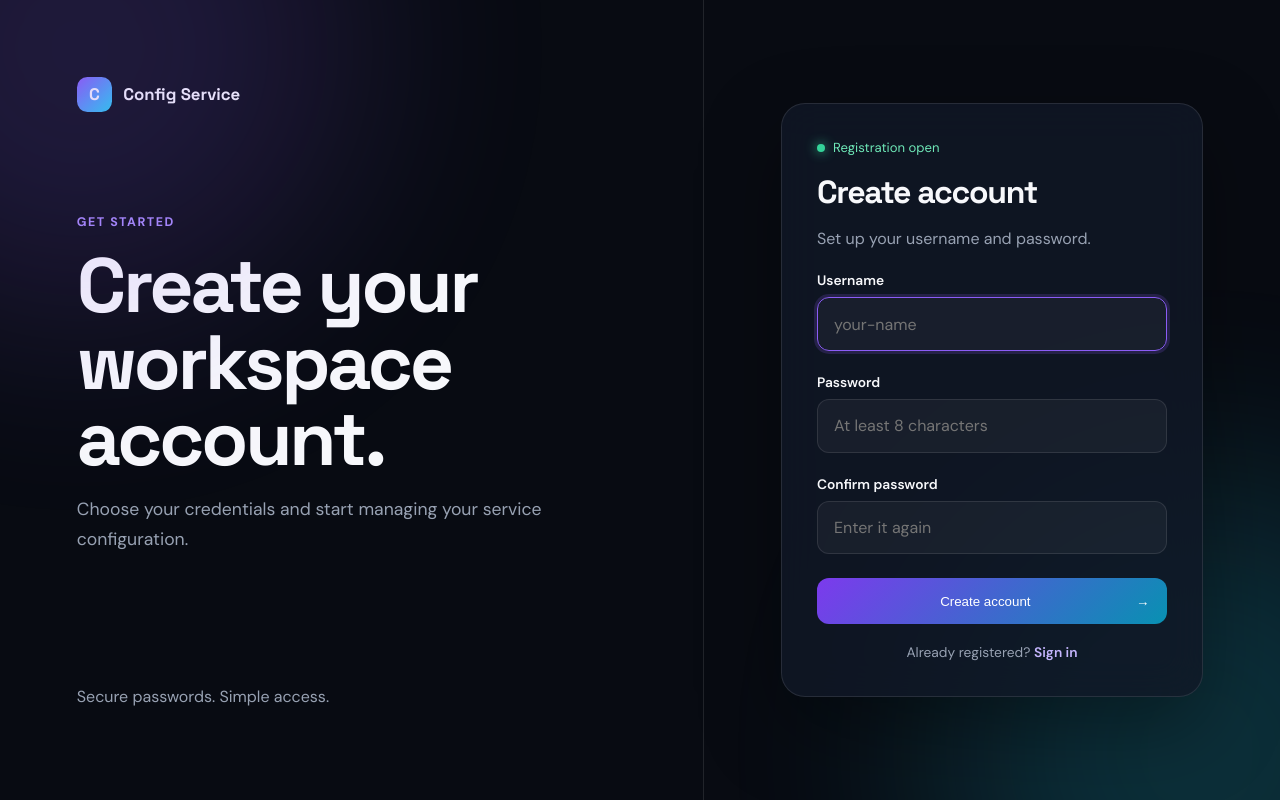
After one commit to mmk7861/my_app, a FastAPI app: page /register in a window 1280 px wide. The commit adds this page. Run offline with FastAPI, Linux system fonts and the light colour scheme; parts of the project's set-up code (start-up, migrations or seed data) failed here and were passed over; some libraries are stand-ins or nearby versions.

Commit message:
Migrate app to FastAPI with PostgreSQL authentication

```diff
--- /dev/null
+++ b/backend/__init__.py
@@ -0,0 +1 @@
+"""Config service backend package."""
--- /dev/null
+++ b/backend/app.py
@@ -0,0 +1,262 @@
+import os
+import re
+import secrets
+from contextlib import asynccontextmanager
+from pathlib import Path
+from typing import Annotated
+
+from dotenv import load_dotenv
+from fastapi import FastAPI, Form, Request
+from fastapi.responses import HTMLResponse, JSONResponse, RedirectResponse
+from fastapi.staticfiles import StaticFiles
+from fastapi.templating import Jinja2Templates
+from pwdlib import PasswordHash
+from sqlalchemy import String, create_engine, select, text
+from sqlalchemy.exc import IntegrityError, SQLAlchemyError
+from sqlalchemy.orm import DeclarativeBase, Mapped, mapped_column, sessionmaker
+from sqlalchemy.pool import StaticPool
+from starlette.middleware.sessions import SessionMiddleware
+
+
+PROJECT_ROOT = Path(__file__).resolve().parent.parent
+load_dotenv(PROJECT_ROOT / ".env")
+password_hash = PasswordHash.recommended()
+
+
+class Base(DeclarativeBase):
+    pass
+
+
+class User(Base):
+    __tablename__ = "user"
+
+    id: Mapped[int] = mapped_column(primary_key=True)
+    username: Mapped[str] = mapped_column(String(80), unique=True, index=True)
+    password_hash: Mapped[str] = mapped_column(String(255))
+
+
+def create_app(test_config=None):
+    config = {
+        "SECRET_KEY": os.getenv("SECRET_KEY", secrets.token_hex(32)),
+        "APP_NAME": os.getenv("APP_NAME", "Config Service"),
+        "APP_ENV": os.getenv("APP_ENV", "development"),
+        "DATABASE_URL": os.getenv(
+            "DATABASE_URL",
+            "postgresql+psycopg://my_app_user@localhost:5432/my_app",
+        ),
+        "ADMIN_USERNAME": os.getenv("ADMIN_USERNAME", "admin"),
+        "ADMIN_PASSWORD": os.getenv("ADMIN_PASSWORD", "welcome123"),
+    }
+    if test_config:
+        config.update(test_config)
+
+    engine_options = {"pool_pre_ping": True}
+    if config["DATABASE_URL"] == "sqlite:///:memory:":
+        engine_options.update(
+            connect_args={"check_same_thread": False},
+            poolclass=StaticPool,
+        )
+
+    engine = create_engine(config["DATABASE_URL"], **engine_options)
+    database_session = sessionmaker(bind=engine, expire_on_commit=False)
+
+    @asynccontextmanager
+    async def lifespan(_app: FastAPI):
+        Base.metadata.create_all(engine)
+        with database_session() as db_session:
+            user = db_session.scalar(
+                select(User).where(User.username == config["ADMIN_USERNAME"])
+            )
+            if user is None:
+                user = User(
+                    username=config["ADMIN_USERNAME"],
+                    password_hash=password_hash.hash(config["ADMIN_PASSWORD"]),
+                )
+                db_session.add(user)
+                db_session.commit()
+            elif not user.password_hash.startswith("$argon2"):
+                # One-time migration from the legacy password hash.
+                user.password_hash = password_hash.hash(config["ADMIN_PASSWORD"])
+                db_session.commit()
+
+        yield
+        engine.dispose()
+
+    app = FastAPI(title=config["APP_NAME"], lifespan=lifespan)
+    app.add_middleware(
+        SessionMiddleware,
+        secret_key=config["SECRET_KEY"],
+        same_site="lax",
+        https_only=False,
+    )
+    app.mount(
+        "/static",
+        StaticFiles(directory=PROJECT_ROOT / "frontend" / "static"),
+        name="static",
+    )
+    templates = Jinja2Templates(directory=PROJECT_ROOT / "frontend" / "templates")
+
+    @app.get("/", response_class=HTMLResponse)
+    def index(request: Request):
+        if request.session.get("username"):
+            return RedirectResponse(request.url_for("welcome"), status_code=303)
+        return templates.TemplateResponse(
+            request,
+            "login.html",
+            {"app_name": config["APP_NAME"]},
+        )
+
+    @app.get("/register", response_class=HTMLResponse)
+    def register_page(request: Request):
+        if request.session.get("username"):
+            return RedirectResponse(request.url_for("welcome"), status_code=303)
+        return templates.TemplateResponse(
+            request,
+            "register.html",
+            {"app_name": config["APP_NAME"]},
+        )
+
+    @app.post("/register", response_class=HTMLResponse)
+    def register(
+        request: Request,
+        username: Annotated[str, Form()],
+        password: Annotated[str, Form()],
+        confirm_password: Annotated[str, Form()],
+    ):
+        username = username.strip()
+        error = None
+
+        if not re.fullmatch(r"[A-Za-z0-9_.-]{3,32}", username):
+            error = (
+                "Username must be 3–32 characters and use only letters, "
+                "numbers, dots, underscores, or hyphens."
+            )
+        elif len(password) < 8:
+            error = "Password must contain at least 8 characters."
+        elif password != confirm_password:
+            error = "The passwords do not match."
+
+        if error:
+            return templates.TemplateResponse(
+                request,
+                "register.html",
+                {
+                    "app_name": config["APP_NAME"],
+                    "error": error,
+                    "username": username,
+                },
+                status_code=400,
+            )
+
+        with database_session() as db_session:
+            existing_user = db_session.scalar(
+                select(User).where(User.username == username)
+            )
+            if existing_user:
+                return templates.TemplateResponse(
+                    request,
+                    "register.html",
+                    {
+                        "app_name": config["APP_NAME"],
+                        "error": "That username is already registered.",
+                        "username": username,
+                    },
+                    status_code=409,
+                )
+
+            user = User(
+                username=username,
+                password_hash=password_hash.hash(password),
+            )
+            db_session.add(user)
+            try:
+                db_session.commit()
+            except IntegrityError:
+                db_session.rollback()
+                return templates.TemplateResponse(
+                    request,
+                    "register.html",
+                    {
+                        "app_name": config["APP_NAME"],
+                        "error": "That username is already registered.",
+                        "username": username,
+                    },
+                    status_code=409,
+                )
+
+        request.session.clear()
+        request.session["user_id"] = user.id
+        request.session["username"] = user.username
+        return RedirectResponse(request.url_for("welcome"), status_code=303)
+
+    @app.post("/login", response_class=HTMLResponse)
+    def login(
+        request: Request,
+        username: Annotated[str, Form()],
+        password: Annotated[str, Form()],
+    ):
+        username = username.strip()
+        with database_session() as db_session:
+            user = db_session.scalar(select(User).where(User.username == username))
+
+        credentials_valid = bool(
+            user
+            and user.password_hash.startswith("$argon2")
+            and password_hash.verify(password, user.password_hash)
+        )
+        if credentials_valid:
+            request.session.clear()
+            request.session["user_id"] = user.id
+            request.session["username"] = user.username
+            return RedirectResponse(request.url_for("welcome"), status_code=303)
+
+        return templates.TemplateResponse(
+            request,
+            "login.html",
+            {
+                "app_name": config["APP_NAME"],
+                "error": "The username or password is incorrect.",
+                "username": username,
+            },
+            status_code=401,
+        )
+
+    @app.get("/welcome", response_class=HTMLResponse)
+    def welcome(request: Request):
+        username = request.session.get("username")
+        if not username:
+            return RedirectResponse(request.url_for("index"), status_code=303)
+        return templates.TemplateResponse(
+            request,
+            "welcome.html",
+            {"app_name": config["APP_NAME"], "username": username},
+        )
+
+    @app.post("/logout")
+    def logout(request: Request):
+        request.session.clear()
+        return RedirectResponse(request.url_for("index"), status_code=303)
+
+    @app.get("/api/config")
+    def public_config():
+        return {
+            "appName": config["APP_NAME"],
+            "environment": config["APP_ENV"],
+        }
+
+    @app.get("/health")
+    def health():
+        try:
+            with database_session() as db_session:
+                db_session.execute(text("SELECT 1"))
+        except SQLAlchemyError:
+            return JSONResponse(
+                {"status": "error", "database": "unavailable"},
+                status_code=503,
+            )
+        return {"status": "ok", "database": "connected"}
+
+    return app
+
+
+app = create_app()
--- a/static/styles.css
+++ b/frontend/static/styles.css
@@ -45,7 +45,7 @@ h1, h2 { font-family: "Space Grotesk", sans-serif; letter-spacing: -0.04em; }
 h1 { margin: 1rem 0; font-size: clamp(2.7rem, 6vw, 5.5rem); line-height: 1; }
 h2 { margin: 1rem 0 0.4rem; font-size: 2rem; }
 .intro-copy p, .welcome-card > p { max-width: 34rem; color: var(--muted); font-size: 1.1rem; line-height: 1.7; }
-.fine-print, .muted, .demo-note { color: var(--muted); }
+.fine-print, .muted, .demo-note, .auth-switch { color: var(--muted); }
 
 .card { width: min(100%, 28rem); padding: 2.2rem; border: 1px solid var(--line); border-radius: 1.5rem; background: var(--panel); box-shadow: 0 30px 80px rgba(0,0,0,.35); backdrop-filter: blur(20px); }
 .card-heading { display: flex; align-items: center; gap: 0.5rem; color: #6ee7b7; font-size: 0.82rem; }
@@ -56,6 +56,9 @@ input:focus { border-color: var(--accent); box-shadow: 0 0 0 3px rgba(139,92,246
 button { width: 100%; margin-top: 1.5rem; padding: 0.95rem 1.1rem; border: 0; border-radius: 0.75rem; color: white; background: linear-gradient(135deg, #7c3aed, #0891b2); font: 700 0.95rem inherit; cursor: pointer; }
 button span { float: right; }
 .demo-note { margin: 1.2rem 0 0; text-align: center; font-size: 0.78rem; }
+.auth-switch { margin: 1.2rem 0 0; text-align: center; font-size: 0.86rem; }
+.auth-switch a { color: #c4b5fd; font-weight: 600; text-decoration: none; }
+.auth-switch a:hover { text-decoration: underline; }
 code { color: #c4b5fd; }
 .alert { margin-top: 1.25rem; padding: 0.8rem 1rem; border: 1px solid rgba(248,113,113,.3); border-radius: .7rem; color: #fca5a5; background: rgba(127,29,29,.2); font-size: .86rem; }
 
--- a/templates/base.html
+++ b/frontend/templates/base.html
@@ -7,7 +7,7 @@
     <link rel="preconnect" href="https://fonts.googleapis.com">
     <link rel="preconnect" href="https://fonts.gstatic.com" crossorigin>
     <link href="https://fonts.googleapis.com/css2?family=DM+Sans:wght@400;500;600;700&family=Space+Grotesk:wght@600;700&display=swap" rel="stylesheet">
-    <link rel="stylesheet" href="{{ url_for('static', filename='styles.css') }}">
+    <link rel="stylesheet" href="{{ url_for('static', path='styles.css') }}">
   </head>
   <body>
     <div class="glow glow-one"></div>
--- a/templates/login.html
+++ b/frontend/templates/login.html
@@ -30,6 +30,7 @@
       <input id="password" name="password" type="password" autocomplete="current-password" placeholder="Enter your password" required>
 
       <button type="submit">Sign in <span aria-hidden="true">→</span></button>
+      <p class="auth-switch">New here? <a href="{{ url_for('register_page') }}">Create an account</a></p>
       <p class="demo-note">Demo login: <code>admin</code> / <code>welcome123</code></p>
     </form>
   </section>
--- /dev/null
+++ b/frontend/templates/register.html
@@ -0,0 +1,40 @@
+{% extends "base.html" %}
+{% block title %}Create account · {{ app_name }}{% endblock %}
+{% block body %}
+<main class="shell">
+  <section class="intro">
+    <div class="brand"><span class="brand-mark">C</span>{{ app_name }}</div>
+    <div class="intro-copy">
+      <span class="eyebrow">Get started</span>
+      <h1>Create your workspace account.</h1>
+      <p>Choose your credentials and start managing your service configuration.</p>
+    </div>
+    <p class="fine-print">Secure passwords. Simple access.</p>
+  </section>
+
+  <section class="login-panel">
+    <form class="card" action="{{ url_for('register') }}" method="post">
+      <div class="card-heading">
+        <span class="status-dot"></span>
+        <span>Registration open</span>
+      </div>
+      <h2>Create account</h2>
+      <p class="muted">Set up your username and password.</p>
+
+      {% if error %}<div class="alert" role="alert">{{ error }}</div>{% endif %}
+
+      <label for="username">Username</label>
+      <input id="username" name="username" value="{{ username or '' }}" autocomplete="username" minlength="3" maxlength="32" placeholder="your-name" required autofocus>
+
+      <label for="password">Password</label>
+      <input id="password" name="password" type="password" autocomplete="new-password" minlength="8" placeholder="At least 8 characters" required>
+
+      <label for="confirm_password">Confirm password</label>
+      <input id="confirm_password" name="confirm_password" type="password" autocomplete="new-password" minlength="8" placeholder="Enter it again" required>
+
+      <button type="submit">Create account <span aria-hidden="true">→</span></button>
+      <p class="auth-switch">Already registered? <a href="{{ url_for('index') }}">Sign in</a></p>
+    </form>
+  </section>
+</main>
+{% endblock %}
--- a/image.py
+++ /dev/null
@@ -1 +0,0 @@
-print("Hello From My Docker Container")
--- a/requirements.txt
+++ /dev/null
@@ -1,2 +0,0 @@
-Flask==3.1.2
-gunicorn==23.0.0
```
Also changed, not shown: app.py (deleted, +0 -88 lines), backend/requirements.txt (added, +10 -0 lines), backend/tests/test_app.py (added, +88 -0 lines), tests/test_app.py (deleted, +0 -44 lines), README.md, frontend/templates/welcome.html (renamed from templates/welcome.html), 5 other files.
